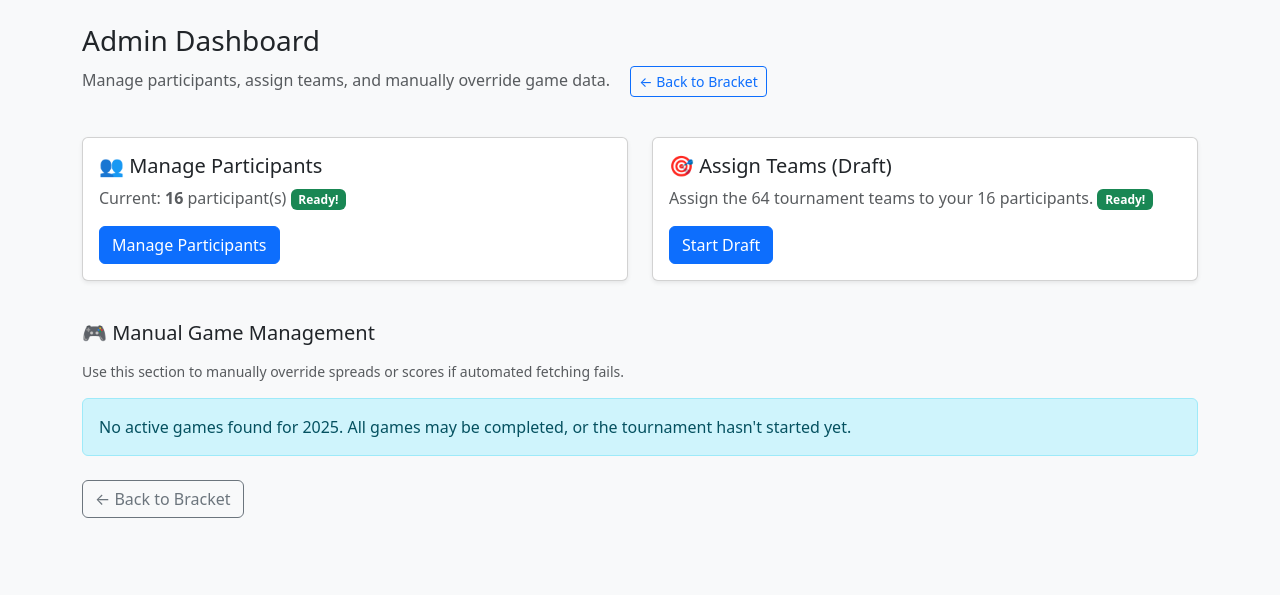
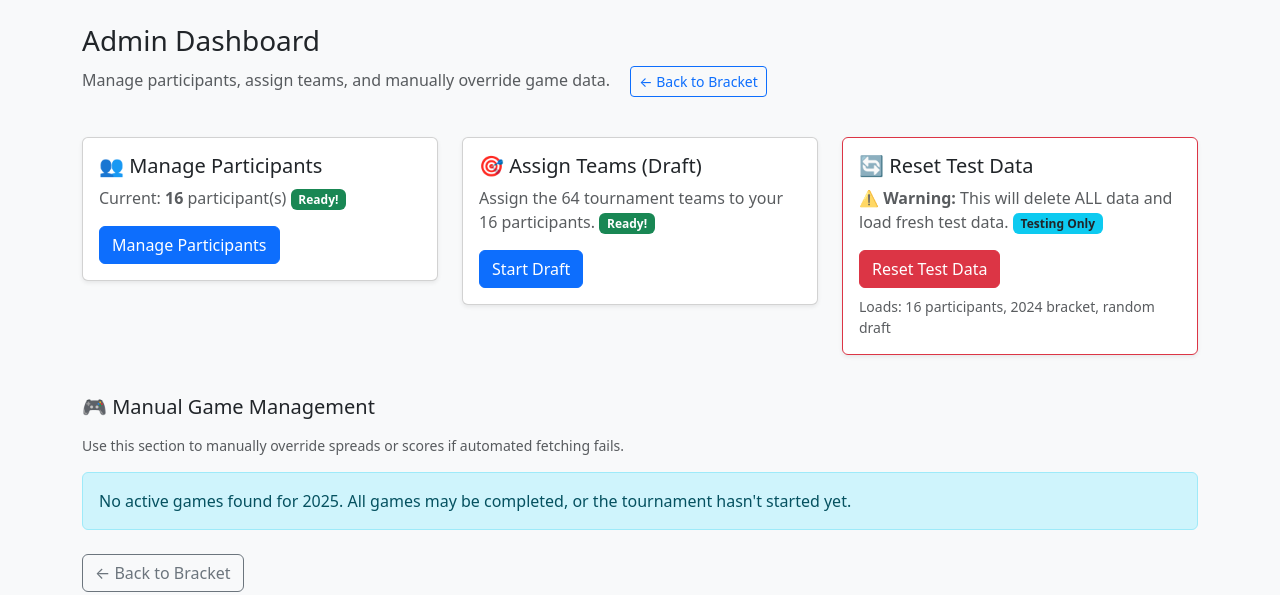
Before and after one commit to atlfmv7/march_madness_app, a Flask app: page /admin in a window 1280 px wide. Shown: the part 56-651 px from the top of the page. Run offline with Flask 3, Linux system fonts and the light colour scheme; data comes from the database, SQL or seed files in the repository.

Commit message:
Add one-click Reset Test Data button to admin page
Features:
- New /admin/reset_test_data route that automates full test setup
- Deletes all games, teams, and participants
- Adds 16 test participants (Ryan, Alice, Bob, etc.)
- Loads 2024 bracket from bracket_2024.csv
- Creates all 63 games with proper bracket structure
- Randomly assigns teams to participants (4 per person, 1 per region)
- Sets game owner fields for Round of 64

UI:
- Added Reset Test Data card to admin dashboard
- Red danger border and warning message
- JavaScript confirmation dialog before reset
- Shows what will be loaded (16 participants, 2024 bracket, random draft)

This replaces the manual process of:
1. sqlite3 commands to delete data
2. python test_participants.py
3. python fetch_bracket.py --year 2024 --csv bracket_2024.csv
4. python test_draft.py

Now just one button click does it all!

```diff
--- a/app.py
+++ b/app.py
@@ -455,6 +455,225 @@ def create_app() -> Flask:
         flash("All team assignments cleared", "success")
         return redirect(url_for("admin_draft"))
 
+    @app.route("/admin/reset_test_data", methods=["POST"])
+    def admin_reset_test_data():
+        """Reset all data and load test participants and 2024 bracket."""
+        from flask import redirect, url_for, flash
+        from models import Participant
+        import csv
+        import random
+        from collections import defaultdict
+
+        try:
+            # Step 1: Delete all existing data
+            print("🗑️  Deleting all games, teams, and participants...")
+            db.session.query(Game).delete()
+            db.session.query(Team).delete()
+            db.session.query(Participant).delete()
+            db.session.commit()
+
+            # Step 2: Add test participants
+            print("➕ Adding 16 test participants...")
+            test_names = [
+                "Ryan", "Alice", "Bob", "Carol", "David",
+                "Emma", "Frank", "Grace", "Henry", "Ivy",
+                "Jack", "Kate", "Liam", "Maya", "Nathan", "Olivia"
+            ]
+
+            participants = []
+            for name in test_names:
+                participant = Participant(
+                    name=name,
+                    email=f"{name.lower()}@example.com"
+                )
+                db.session.add(participant)
+                participants.append(participant)
+
+            db.session.commit()
+            print(f"✅ Added {len(participants)} participants")
+
+            # Step 3: Load 2024 bracket from CSV
+            print("📂 Loading 2024 bracket from CSV...")
+            csv_path = "bracket_2024.csv"
+            year = 2024
+
+            team_objects = {}
+            with open(csv_path, 'r') as f:
+                reader = csv.DictReader(f)
+                for row in reader:
+                    team = Team(
+                        name=row['team_name'].strip(),
+                        seed=int(row['seed']),
+                        region=row['region'].strip(),
+                        year=year
+                    )
+                    db.session.add(team)
+                    team_objects[row['team_name'].strip()] = team
+
+            db.session.flush()  # Assign IDs
+            print(f"✅ Created {len(team_objects)} teams")
+
+            # Step 4: Create games structure
+            print("🎮 Creating bracket games...")
+            REGIONS = ["East", "West", "South", "Midwest"]
+            BRACKET_STRUCTURE = [
+                ("64", 32), ("32", 16), ("16", 8), ("8", 4), ("4", 2), ("2", 1)
+            ]
+
+            games_by_round = {}
+            for round_name, count in BRACKET_STRUCTURE:
+                games_by_round[round_name] = []
+                for i in range(count):
+                    region = None
+                    if round_name in ["64", "32", "16", "8"]:
+                        region = REGIONS[i % len(REGIONS)]
+
+                    game = Game(
+                        round=round_name,
+                        region=region,
+                        year=year,
+                        status="Scheduled"
+                    )
+                    db.session.add(game)
+                    games_by_round[round_name].append(game)
+
+            db.session.flush()
+
+            # Link games for bracket progression
+            print("🔗 Linking bracket games...")
+            _link_bracket_games_helper(games_by_round, REGIONS)
+
+            # Assign teams to first round
+            print("👥 Assigning teams to first round...")
+            _assign_first_round_helper(games_by_round["64"], team_objects, REGIONS)
+
+            db.session.commit()
+
+            # Step 5: Random draft assignment
+            print("🎲 Randomly assigning teams to participants...")
+            teams = Team.query.filter_by(year=year).all()
+            teams_by_region = defaultdict(list)
+            for team in teams:
+                teams_by_region[team.region].append(team)
+
+            shuffled_participants = list(participants)
+            random.shuffle(shuffled_participants)
+
+            for region, region_teams in teams_by_region.items():
+                shuffled_teams = list(region_teams)
+                random.shuffle(shuffled_teams)
+
+                for i, participant in enumerate(shuffled_participants):
+                    team = shuffled_teams[i]
+                    team.initial_owner_id = participant.id
+                    team.current_owner_id = participant.id
+
+            # Set game owner fields for Round of 64
+            r64_games = Game.query.filter_by(year=year, round="64").all()
+            for game in r64_games:
+                if game.team1_id and game.team1:
+                    game.team1_owner_id = game.team1.initial_owner_id
+                if game.team2_id and game.team2:
+                    game.team2_owner_id = game.team2.initial_owner_id
+
+            db.session.commit()
+
+            flash("✅ Test data reset complete! Added 16 participants, loaded 2024 bracket, and randomly assigned teams.", "success")
+            print("✅ Test data reset successful!")
+
+        except Exception as e:
+            db.session.rollback()
+            flash(f"❌ Error resetting test data: {str(e)}", "error")
+            print(f"❌ Error: {e}")
+            import traceback
+            traceback.print_exc()
+
+        return redirect(url_for("admin"))
+
+    def _link_bracket_games_helper(games_by_round, REGIONS):
+        """Helper to link bracket games for progression."""
+        # Round of 64 → Round of 32
+        r64_games = games_by_round["64"]
+        r32_games = games_by_round["32"]
+
+        for region in REGIONS:
+            region_r64 = sorted([g for g in r64_games if g.region == region], key=lambda g: g.id)
+            region_r32 = sorted([g for g in r32_games if g.region == region], key=lambda g: g.id)
+
+            for i, game in enumerate(region_r64):
+                next_game_index = i // 2
+                if next_game_index < len(region_r32):
+                    game.next_game_id = region_r32[next_game_index].id
+                    game.next_game_slot = 1 if i % 2 == 0 else 2
+
+        # Round of 32 → Round of 16
+        r16_games = games_by_round["16"]
+        for region in REGIONS:
+            region_r32 = sorted([g for g in r32_games if g.region == region], key=lambda g: g.id)
+            region_r16 = sorted([g for g in r16_games if g.region == region], key=lambda g: g.id)
+
+            for i, game in enumerate(region_r32):
+                next_game_index = i // 2
+                if next_game_index < len(region_r16):
+                    game.next_game_id = region_r16[next_game_index].id
+                    game.next_game_slot = 1 if i % 2 == 0 else 2
+
+        # Round of 16 → Elite 8
+        r8_games = games_by_round["8"]
+        for region in REGIONS:
+            region_r16 = sorted([g for g in r16_games if g.region == region], key=lambda g: g.id)
+            region_r8 = sorted([g for g in r8_games if g.region == region], key=lambda g: g.id)
+
+            for i, game in enumerate(region_r16):
+                next_game_index = i // 2
+                if next_game_index < len(region_r8):
+                    game.next_game_id = region_r8[next_game_index].id
+                    game.next_game_slot = 1 if i % 2 == 0 else 2
+
+        # Elite 8 → Final Four
+        r4_games = games_by_round["4"]
+        r8_games_sorted = sorted(r8_games, key=lambda g: g.id)
+
+        for i, game in enumerate(r8_games_sorted):
+            next_game_index = i // 2
+            if next_game_index < len(r4_games):
+                game.next_game_id = r4_games[next_game_index].id
+                game.next_game_slot = 1 if i % 2 == 0 else 2
+
+        # Final Four → Championship
+        r2_games = games_by_round["2"]
+        for i, game in enumerate(r4_games):
+            if len(r2_games) > 0:
+                game.next_game_id = r2_games[0].id
+                game.next_game_slot = 1 if i == 0 else 2
+
+    def _assign_first_round_helper(games, team_objects, REGIONS):
+        """Helper to assign teams to first round based on standard seeding."""
+        matchups = [
+            (1, 16), (8, 9), (5, 12), (4, 13),
+            (6, 11), (3, 14), (7, 10), (2, 15)
+        ]
+
+        for region in REGIONS:
+            region_teams = {
+                t.seed: t for t in team_objects.values()
+                if t.region == region
+            }
+
+            region_games = sorted([g for g in games if g.region == region], key=lambda g: g.id)
+
+            for game_idx, (seed1, seed2) in enumerate(matchups):
+                if game_idx < len(region_games):
+                    game = region_games[game_idx]
+                    team1 = region_teams.get(seed1)
+                    team2 = region_teams.get(seed2)
+
+                    if team1 and team2:
+                        game.team1_id = team1.id
+                        game.team2_id = team2.id
+                        game.team1_owner_id = team1.initial_owner_id
+                        game.team2_owner_id = team2.initial_owner_id
+
     @app.route("/bracket")
     def bracket():
         """Visual bracket tree display."""
--- a/templates/admin.html
+++ b/templates/admin.html
@@ -34,7 +34,7 @@
 
     <!-- Quick Links -->
     <div class="row mb-4">
-      <div class="col-md-6 mb-3">
+      <div class="col-md-4 mb-3">
         <div class="card shadow-sm">
           <div class="card-body">
             <h5 class="card-title">👥 Manage Participants</h5>
@@ -52,7 +52,7 @@
           </div>
         </div>
       </div>
-      <div class="col-md-6 mb-3">
+      <div class="col-md-4 mb-3">
         <div class="card shadow-sm">
           <div class="card-body">
             <h5 class="card-title">🎯 Assign Teams (Draft)</h5>
@@ -69,6 +69,23 @@
             {% else %}
               <button class="btn btn-secondary" disabled>Start Draft</button>
             {% endif %}
+          </div>
+        </div>
+      </div>
+      <div class="col-md-4 mb-3">
+        <div class="card shadow-sm border-danger">
+          <div class="card-body">
+            <h5 class="card-title">🔄 Reset Test Data</h5>
+            <p class="card-text text-muted">
+              <strong>⚠️ Warning:</strong> This will delete ALL data and load fresh test data.
+              <span class="badge bg-info text-dark">Testing Only</span>
+            </p>
+            <form method="post" action="{{ url_for('admin_reset_test_data') }}" onsubmit="return confirm('⚠️ Are you sure? This will DELETE all participants, teams, and games, then load 2024 test data with 16 participants and random team assignments. This cannot be undone!');">
+              <button type="submit" class="btn btn-danger">Reset Test Data</button>
+            </form>
+            <small class="text-muted d-block mt-2">
+              Loads: 16 participants, 2024 bracket, random draft
+            </small>
           </div>
         </div>
       </div>
```
